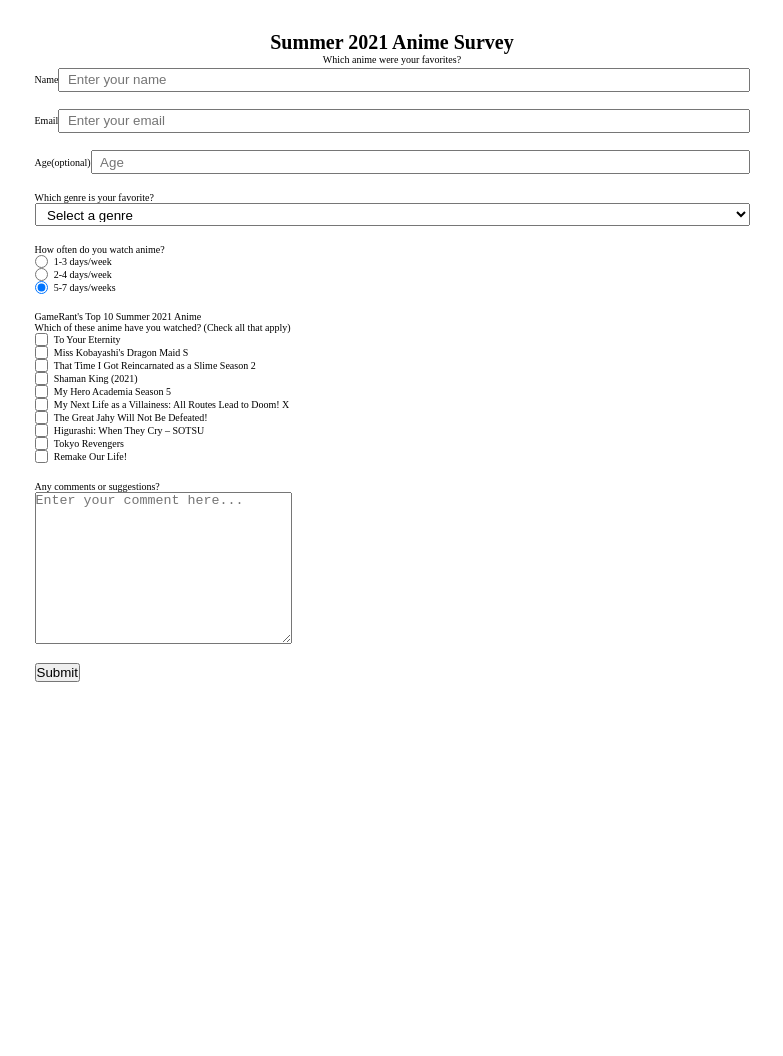
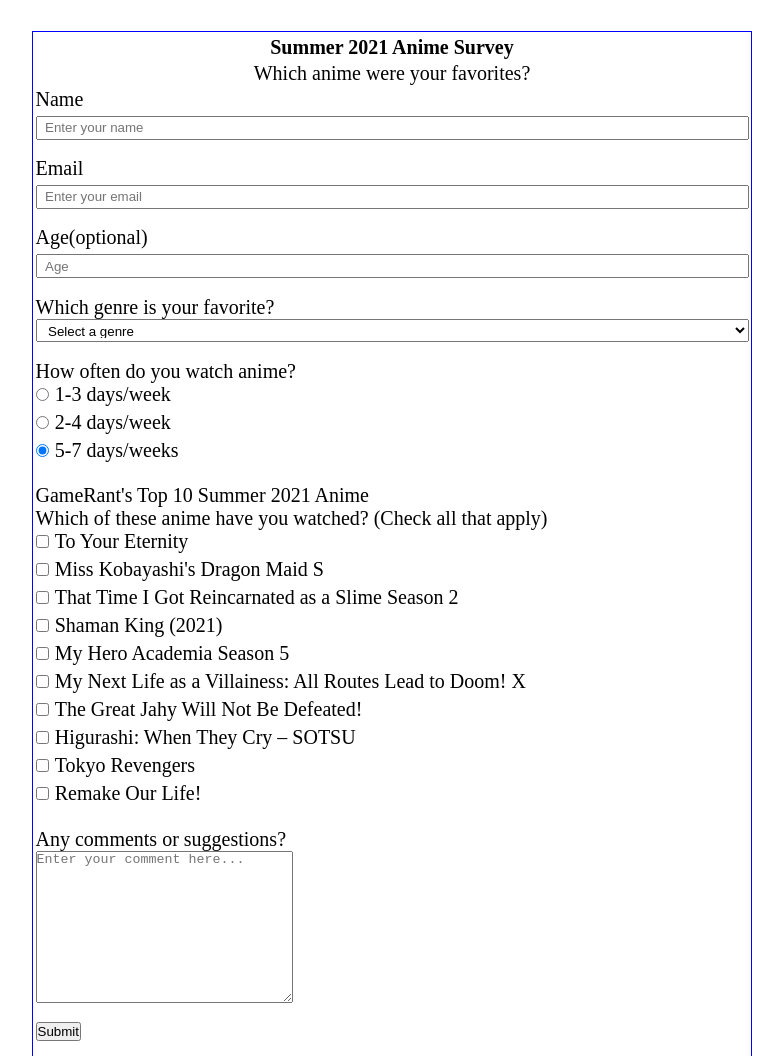
Before and after one commit to adesuwa-osagie/anime-summer-2021-survey-form, a plain HTML site: page index.html in a window 1280 px wide. Shown: the whole page, without its empty margins (248-1031 px from the left). Before the commit the page ends 800 px from the top, so only its background shows below. Drawn offline with Linux system fonts and the light colour scheme.

Commit message:
Adjusting font sizes

```diff
--- a/index.html
+++ b/index.html
@@ -20,23 +20,23 @@
 
             <div class="form-group">
                 <label for="name" id="name-label">
-                    Name
+                    Name</label>
                     <input class = "form-control" id="name" type="text" name="name" placeholder="Enter your name" required />
-                </label>
+
             </div>
 
             <div class="form-group">
                 <label for="email" id="email-label">
-                    Email
+                    Email</label>
                     <input class = "form-control" id="email" type="email" name="email" placeholder="Enter your email" required />
-                </label>
+
             </div>
 
             <div class="form-group">
                 <label for="number" id="number-label">
-                    Age <span>(optional)</span>
+                    Age <span>(optional)</span></label>
                     <input class = "form-control" id="number" type="number" name="age" min="5" max="120" placeholder="Age" required />
-                </label>
+
             </div>
 
             <div class="form-group">
--- a/style.css
+++ b/style.css
@@ -8,6 +8,14 @@ html {
     font-size: 10px;
 }
 
+h1 {
+    line-height: 1.5;
+}
+
+p {
+    font-size: 2rem;
+}
+
 .text-center {
     text-align: center;
 }
@@ -15,11 +23,14 @@ html {
 .container {
     width: 100%;
     margin: 3.125rem auto 0 auto;
+    border: 1px solid blue;
 }
 
 label {
     display: flex;
     align-items: center;
+    font-size: 2rem;
+    margin-bottom: 0.5rem;
 }
 
 @media (min-width: 576px) {
```
Also changed, not shown: 1 other file.
